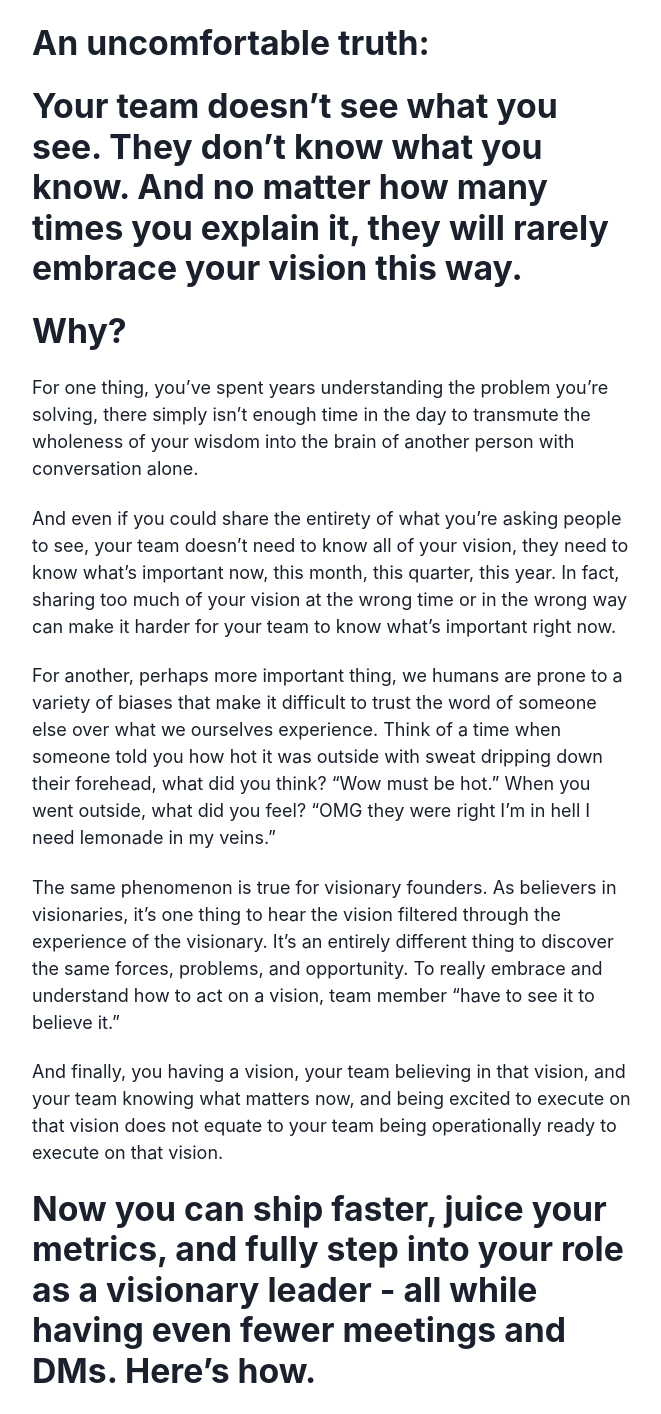
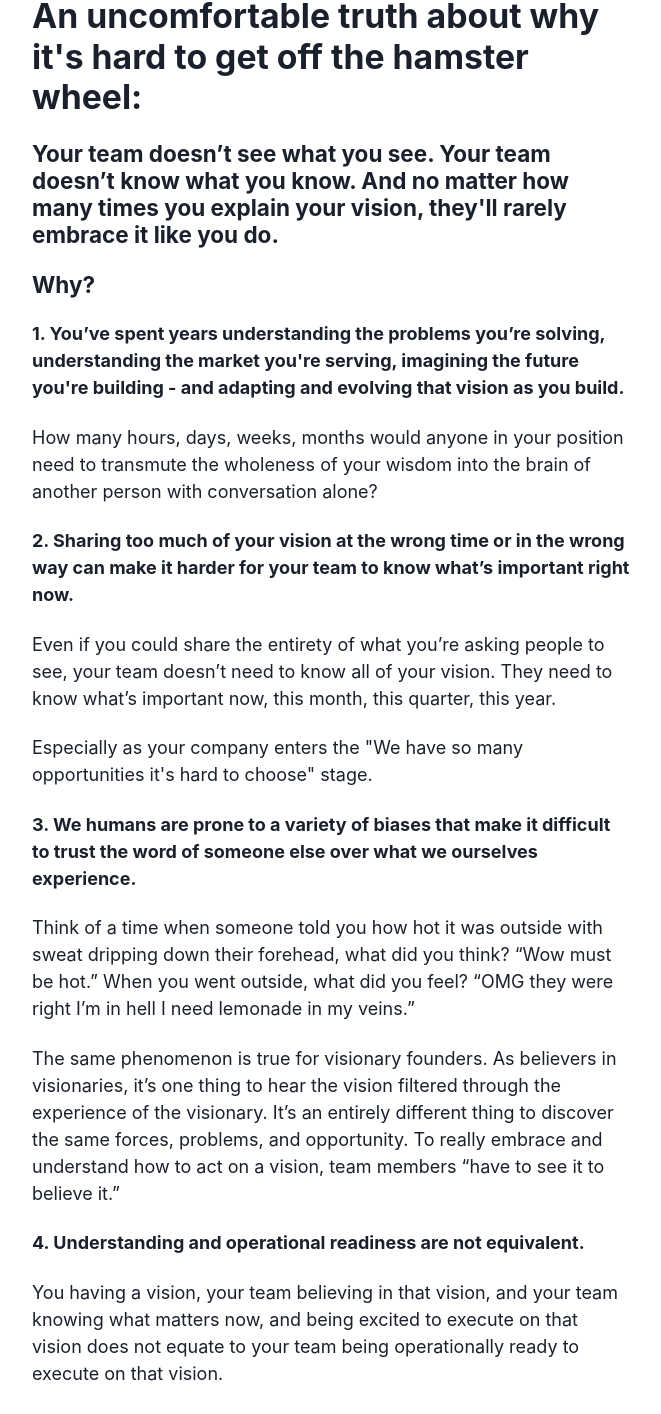
Before and after one commit to alliblum/nextjs-blog, a Next.js app: page /founders-and-leaders in a window 1280 px wide. Shown: the part 928-2342 px from the top of the page, without its empty margins (308-969 px from the left). Built offline with nearby package versions, Linux system fonts and the light colour scheme.

Commit message:
editing founder/leader copy

```diff
--- a/pages/founders-and-leaders.tsx
+++ b/pages/founders-and-leaders.tsx
@@ -15,9 +15,8 @@ export default function FoundersAndLeaders() {
     <Layout home>
       <Stack spacing={5}>
         <Text as="i">
-          Get your team out of your office and DMs, start shipping faster,
-          increase your acquisition and activation metrics - without
-          compromising from your vision{' '}
+          Get your DMs under control, start shipping faster, juice your
+          acquisition and activation metrics - without compromising your vision{' '}
         </Text>
         <Heading size="xl">
           Visionary leaders aren’t meant to spend their days responding to DMs.{' '}
@@ -37,62 +36,88 @@ export default function FoundersAndLeaders() {
           Suffering the cognitive load of context switching throughout the day
           while you straddle your dual roles as CPO and CEO (or Team Lead and
           Lead IC) without having enough time to think and plan for how you’ll
-          navigate startup to scaleup.
+          navigate your transition from startup to scaleup.
         </Text>
-        <Heading size="lg">An uncomfortable truth: </Heading>
         <Heading size="lg">
-          Your team doesn’t see what you see. They don’t know what you know. And
-          no matter how many times you explain it, they will rarely embrace your
-          vision this way.
+          An uncomfortable truth about why it's hard to get off the hamster
+          wheel:{' '}
+        </Heading>
+        <Heading size="md">
+          Your team doesn’t see what you see. Your team doesn’t know what you
+          know. And no matter how many times you explain your vision, they'll
+          rarely embrace it like you do.
         </Heading>{' '}
-        <Heading size="lg">Why?</Heading>
-        <Text>
-          For one thing, you’ve spent years understanding the problem you’re
-          solving, there simply isn’t enough time in the day to transmute the
-          wholeness of your wisdom into the brain of another person with
-          conversation alone.{' '}
+        <Heading size="md">Why?</Heading>
+        <Text as="strong">
+          1. You’ve spent years understanding the problems you’re solving,
+          understanding the market you're serving, imagining the future you're
+          building - and adapting and evolving that vision as you build.
         </Text>
         <Text>
-          And even if you could share the entirety of what you’re asking people
-          to see, your team doesn’t need to know all of your vision, they need
-          to know what’s important now, this month, this quarter, this year. In
-          fact, sharing too much of your vision at the wrong time or in the
-          wrong way can make it harder for your team to know what’s important
-          right now.{' '}
+          {' '}
+          How many hours, days, weeks, months would anyone in your position need
+          to transmute the wholeness of your wisdom into the brain of another
+          person with conversation alone?{' '}
+        </Text>
+        <Text as="strong">
+          2. Sharing too much of your vision at the wrong time or in the wrong
+          way can make it harder for your team to know what’s important right
+          now.
         </Text>
         <Text>
-          For another, perhaps more important thing, we humans are prone to a
-          variety of biases that make it difficult to trust the word of someone
-          else over what we ourselves experience. Think of a time when someone
-          told you how hot it was outside with sweat dripping down their
-          forehead, what did you think? “Wow must be hot.” When you went
-          outside, what did you feel? “OMG they were right I’m in hell I need
-          lemonade in my veins.”
+          {' '}
+          Even if you could share the entirety of what you’re asking people to
+          see, your team doesn’t need to know all of your vision. They need to
+          know what’s important now, this month, this quarter, this year.{' '}
+        </Text>
+        <Text>
+          Especially as your company enters the "We have so many opportunities
+          it's hard to choose" stage.
+        </Text>
+        <Text as="strong">
+          3. We humans are prone to a variety of biases that make it difficult
+          to trust the word of someone else over what we ourselves experience.
+        </Text>
+        <Text>
+          {' '}
+          Think of a time when someone told you how hot it was outside with
+          sweat dripping down their forehead, what did you think? “Wow must be
+          hot.” When you went outside, what did you feel? “OMG they were right
+          I’m in hell I need lemonade in my veins.”
         </Text>{' '}
         <Text>
           The same phenomenon is true for visionary founders. As believers in
           visionaries, it’s one thing to hear the vision filtered through the
           experience of the visionary. It’s an entirely different thing to
           discover the same forces, problems, and opportunity. To really embrace
-          and understand how to act on a vision, team member “have to see it to
+          and understand how to act on a vision, team members “have to see it to
           believe it.”{' '}
         </Text>
+        <Text as="strong">
+          4. Understanding and operational readiness are not equivalent.{' '}
+        </Text>
         <Text>
-          And finally, you having a vision, your team believing in that vision,
-          and your team knowing what matters now, and being excited to execute
-          on that vision does not equate to your team being operationally ready
-          to execute on that vision.
+          You having a vision, your team believing in that vision, and your team
+          knowing what matters now, and being excited to execute on that vision
+          does not equate to your team being operationally ready to execute on
+          that vision.
         </Text>
         <Heading size="lg">
+          How can you overcome these truths to start shipping faster, growing
+          your metrics, and step into your role as a visonary leader?
+        </Heading>
+        {/* <Heading size="lg">
           Now you can ship faster, juice your metrics, and fully step into your
           role as a visionary leader - all while having even fewer meetings and
           DMs. Here’s how.
-        </Heading>{' '}
+        </Heading>{' '} */}
         <Text>
-          I take an outcomes-led approach. Something here about the outcomes
-          come first, then we study the problems, then we study the blah blah
-          but make if fun and peppy OR put this on the home page.
+          I help visionary founders get back to the business of leading and
+          thinking about the next five years by mobilizing your vision, getting
+          buy-in from your team, and establishing operational readiness for them
+          to ship high impact work
         </Text>
+        <Text>You can bring onto your team to help in two ways</Text>
         <Heading size="md">
           Option 1: Get Your Team to See Your Visions and Make Decisions as if
           They Were You
@@ -120,21 +145,31 @@ export default function FoundersAndLeaders() {
             into a custom, repeatable training for your team.{' '}
           </ListItem>
           <ListItem>
-            <Text as="strong"> Make essential data accessible:</Text> Give your
+            <Text as="strong"> Establish operational readiness:</Text> Give your
             team of product managers, UX designers, copywriters, and marketers
             the building blocks that allow them to prioritize and ship high
             quality work 2-3X faster than they do now.
           </ListItem>{' '}
         </UnorderedList>
         <Heading size="md">
-          Option 2: Fractional Head of Product // Growth // Change Management
+          Option 2: Fractional Head of Product, Growth, Strategy, and/or Change
+          Management
         </Heading>
         <Text>AKA, an advisor who does stuff. </Text>
-        <Text>I work with teams in 3 capacities:</Text>
+        <Text>
+          The title is only as important inasmuch as it helps the rest of your
+          team understand how I can help them do their best work.{' '}
+        </Text>
+        <Text>
+          This option is available as follow-on work to a project with me or
+          with another JTBD consultant. After we've established operational
+          readiness, I work with teams in 1 of 3 capacities:
+        </Text>
         <UnorderedList spacing={3}>
           <ListItem>
             <Text as="strong">Advisor: </Text>As a thought partner with you,
-            we’ll unpack and solve the gnarliest problems at your business.{' '}
+            we’ll unpack and solve the gnarliest problems at your business in
+            regular conversation.{' '}
           </ListItem>
           <ListItem>
             <Text as="strong">Coach & Consultant: </Text>As an embedded member
@@ -145,7 +180,7 @@ export default function FoundersAndLeaders() {
           </ListItem>
           <ListItem>
             <Text as="strong">Hybrid Leader - IC: </Text>As a Swiss-Army Knife
-            IC, I’ll do the above and/or take hands on approach to ship work
+            IC, I’ll do the above and/or take hands-on approach to ship work
             that increases your metrics, especially activation. In addition to
             product management I’ll bring my background of UX, Research,
             Conversion Copy to ship new onboarding UX, conversion-optimized
@@ -153,10 +188,8 @@ export default function FoundersAndLeaders() {
           </ListItem>
         </UnorderedList>
         <Text>
-          Ongoing engagement available in various units of Alli depending on
-          your team’s needs. Offer available to founders who have done option 1.
-          Reach out and we’ll find the best way to get you to where you want to
-          go.
+          This work is an ongoing engagement available in various units of Alli
+          depending on your team’s needs.
         </Text>
         <Heading size="lg">
           Put a permanent stop to work that keeps your focus in constant motion
@@ -166,10 +199,11 @@ export default function FoundersAndLeaders() {
         <UnorderedList spacing={3}>
           <ListItem>
             <Text as="strong">Get your team to see what you see:</Text> Go from
-            repeating yourself about what’s important 15 times without seeing
-            anyone do anything about it to fielding inbound requests from your
-            team saying, “I found this number that’s smaller than it should be,
-            I have a hypothesis about how to improve it, here’s what I propose.”{' '}
+            repeating yourself about what’s important 15 times a day without
+            seeing anyone do anything about it to fielding inbound requests from
+            your team saying, “I found this number that’s smaller than it should
+            be, I have a hypothesis about how to improve it, here’s what I
+            propose.”{' '}
           </ListItem>
           <ListItem>
             <Text as="strong">
@@ -178,11 +212,11 @@ export default function FoundersAndLeaders() {
             </Text>{' '}
             Go from wondering what’s taking everyone so long to having the
             champagne problem of seeing outcome-generating updates and
-            improvements ship faster than you can keep up with them{' '}
+            improvements ship faster than you can keep up with them.{' '}
           </ListItem>
           <ListItem>
             <Text as="strong">Spend less time answering DMs: </Text>Go from
-            swatting away one hundred DMs a week to so much confidence across
+            swatting away one million DMs a week to so much confidence across
             your team that you only hear from them when it’s time to rubber
             stamp their spot-on work or collaborate on truly gnarly problems{' '}
           </ListItem>
@@ -191,11 +225,13 @@ export default function FoundersAndLeaders() {
             time from leadership of your product to leadership of your business.{' '}
           </ListItem>
           <ListItem>
-            <Text as="strong">Stop wondering if you’re missing something:</Text>
-            Let go of that nagging feeling of whether you’re making the right
-            choice about what market to focus on first, which low hanging fruit
-            is the juiciests, and whether you’re making the right choice for the
-            kind of business you want to lead.{' '}
+            <Text as="strong">
+              Stop wondering if you’re missing something:{' '}
+            </Text>
+            Let go of that nagging feeling of wondering whether you’re making
+            the right choice about what market to focus on first, which low
+            hanging fruit is the juiciest, and whether you’re making the right
+            choice for the kind of business you want to lead.{' '}
           </ListItem>
         </UnorderedList>
         <Box bg="purple.100" p={4} borderRadius="md">
@@ -225,8 +261,11 @@ export default function FoundersAndLeaders() {
             <Text as="strong"> -Jordan, VP Product Engineering</Text>
           </Stack>
         </Box>
-        <Heading size="lg">Why me crosshead: </Heading>
-        <Text>Some of my greatest hits:</Text>
+        <Heading size="lg">
+          Get a cross-functional right-hand who has gotten reps inacross almost
+          every part of SaaS business{' '}
+        </Heading>
+        <Heading size="md">These are some of my greatest hits:</Heading>
         <UnorderedList spacing={3}>
           {' '}
           <ListItem>
@@ -264,7 +303,7 @@ export default function FoundersAndLeaders() {
             marketing initiatives and prepare teams for 10X growth
           </ListItem>
         </UnorderedList>
-        <Heading size="lg">I'm a SaaS Polymath with expertise in:</Heading>
+        <Heading size="md">I'm a SaaS Polymath with expertise in:</Heading>
         <UnorderedList>
           <ListItem>New user onboarding </ListItem>
           <ListItem>Leadership</ListItem>
@@ -281,7 +320,7 @@ export default function FoundersAndLeaders() {
             Enough React, CSS, and SQL to talk with your engineers
           </ListItem>
         </UnorderedList>
-        <Heading size="lg"> I'm a speaker or mentor with:</Heading>
+        <Heading size="md"> I'm a speaker or mentor with:</Heading>
         <UnorderedList>
           <ListItem>MicroConf</ListItem>{' '}
           <ListItem>TinySeed Accelerator</ListItem>
@@ -290,12 +329,15 @@ export default function FoundersAndLeaders() {
           <ListItem>Startups for the Rest of Us</ListItem>
           Forget the Funnel{' '}
         </UnorderedList>
+        <Heading size="lg">
+          Reach out today and in 6 months you could be done with too-many DMs,
+          slow shipping, and sad metrics
+        </Heading>
         <Text>
-          Reach out today and in 6 months you could be done with too-many DMs,
-          slow shipping, and sad metrics Set up a discovery call with me here. I
-          meet with people at these times and booking one is the fastest way to
-          get booked, have a call, and know whether we’re a fit. If that time
-          doesn’t work for you, email me at [email] and we’ll make it happen.
+          Set up a discovery call with me here. I meet with people at these
+          times and booking one is the fastest way to get booked, have a call,
+          and know whether we’re a fit. If that time doesn’t work for you, email
+          me at alli@hypothesisdepartment.com and we’ll make it happen.
         </Text>
         <Box py={5}>
           <Link href="https://savvycal.com/alli/c0518466">
```
